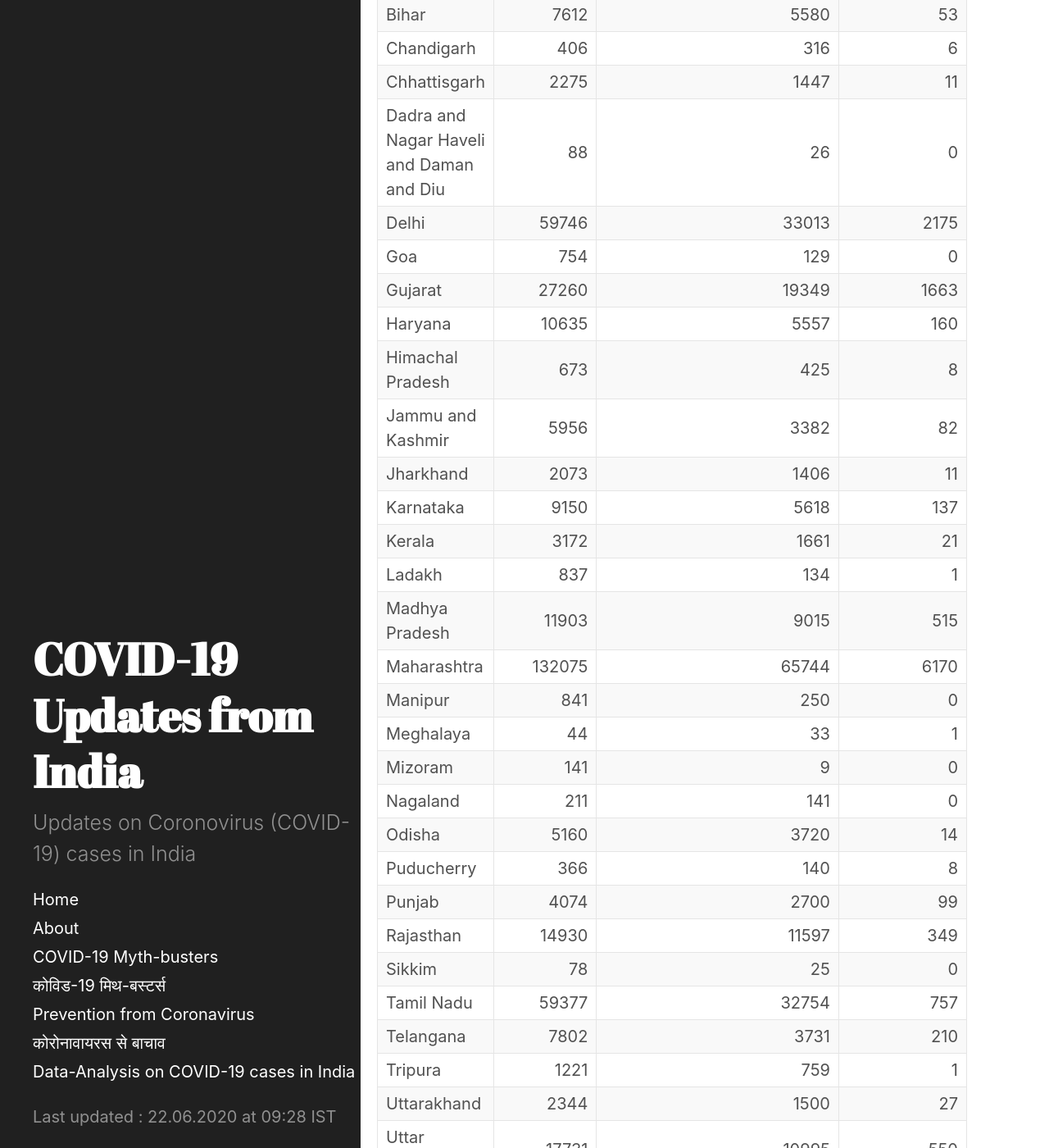
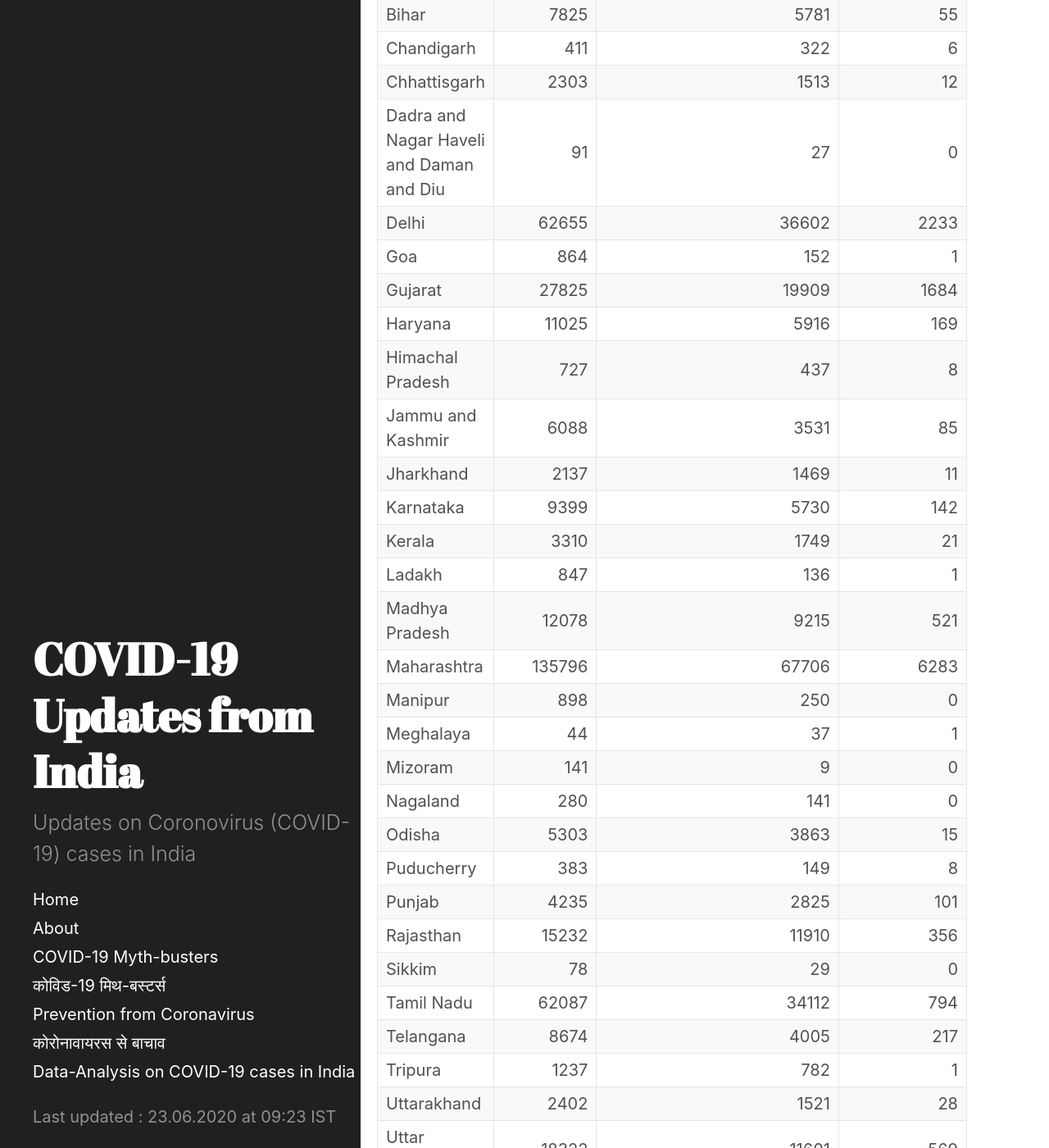
Before and after one commit to bhooraj/covid19updates-india, a Jekyll site: the page built from _posts/2020-06-23-home.md, in a window 1280 px wide and 1400 px high, scrolled down 990 px. Shown: the whole window at 82% size. Built offline with Jekyll 4.4.1, drawn with Linux system fonts in a browser that asks for light colours; some of the changed text lies outside the part shown.

Commit message:
23rdJune Update

```diff
--- a/_data/last_updated.yml
+++ b/_data/last_updated.yml
@@ -1 +1 @@
-- updated_on : 22.06.2020 at 09:28 IST
+- updated_on : 23.06.2020 at 09:23 IST
--- /dev/null
+++ b/_includes/table-20200623-0923.md
@@ -0,0 +1,38 @@
+| Name of State / UT                       |   Total Confirmed cases |   Cured/Discharged/Migrated |   Deaths ( more than 70% cases due to comorbidities ) |
+|:-----------------------------------------|------------------------:|----------------------------:|------------------------------------------------------:|
+| Andaman and Nicobar Islands              |                      48 |                          37 |                                                     0 |
+| Andhra Pradesh                           |                    9372 |                        4495 |                                                   111 |
+| Arunachal Pradesh                        |                     139 |                          21 |                                                     0 |
+| Assam                                    |                    5586 |                        3521 |                                                     9 |
+| Bihar                                    |                    7825 |                        5781 |                                                    55 |
+| Chandigarh                               |                     411 |                         322 |                                                     6 |
+| Chhattisgarh                             |                    2303 |                        1513 |                                                    12 |
+| Dadra and Nagar Haveli and Daman and Diu |                      91 |                          27 |                                                     0 |
+| Delhi                                    |                   62655 |                       36602 |                                                  2233 |
+| Goa                                      |                     864 |                         152 |                                                     1 |
+| Gujarat                                  |                   27825 |                       19909 |                                                  1684 |
+| Haryana                                  |                   11025 |                        5916 |                                                   169 |
+| Himachal Pradesh                         |                     727 |                         437 |                                                     8 |
+| Jammu and Kashmir                        |                    6088 |                        3531 |                                                    85 |
+| Jharkhand                                |                    2137 |                        1469 |                                                    11 |
+| Karnataka                                |                    9399 |                        5730 |                                                   142 |
+| Kerala                                   |                    3310 |                        1749 |                                                    21 |
+| Ladakh                                   |                     847 |                         136 |                                                     1 |
+| Madhya Pradesh                           |                   12078 |                        9215 |                                                   521 |
+| Maharashtra                              |                  135796 |                       67706 |                                                  6283 |
+| Manipur                                  |                     898 |                         250 |                                                     0 |
+| Meghalaya                                |                      44 |                          37 |                                                     1 |
+| Mizoram                                  |                     141 |                           9 |                                                     0 |
+| Nagaland                                 |                     280 |                         141 |                                                     0 |
+| Odisha                                   |                    5303 |                        3863 |                                                    15 |
+| Puducherry                               |                     383 |                         149 |                                                     8 |
+| Punjab                                   |                    4235 |                        2825 |                                                   101 |
+| Rajasthan                                |                   15232 |                       11910 |                                                   356 |
+| Sikkim                                   |                      78 |                          29 |                                                     0 |
+| Tamil Nadu                               |                   62087 |                       34112 |                                                   794 |
+| Telangana                                |                    8674 |                        4005 |                                                   217 |
+| Tripura                                  |                    1237 |                         782 |                                                     1 |
+| Uttarakhand                              |                    2402 |                        1521 |                                                    28 |
+| Uttar Pradesh                            |                   18322 |                       11601 |                                                   569 |
+| West Bengal                              |                   14358 |                        8687 |                                                   569 |
+| Cases being reassigned to states         |                    8015 |                           0 |                                                     0 |
--- a/_posts/2020-06-22-home.md
+++ b/_posts/2020-06-23-home.md
@@ -4,7 +4,7 @@
 last_update: true
 ---
 
-#### COVID-19 Cases in India (as on  22 June 2020, 08:00 IST ( IST)
+#### COVID-19 Cases in India (as on  23 June 2020, 08:00 IST)
 <div class="alert alert-primary" role="alert">
 <p id = "totalcases" style="font-size: 1.2rem; font-weight: bold;"></p>
 <p id = "totalrecovered" style="font-size: 1.2rem; font-weight: bold;"></p>
@@ -22,7 +22,7 @@
 
 <div class="datatable-begin"></div>
 
-{% include table-20200622-0928.md %}
+{% include table-20200623-0923.md %}
 
 <div class="datatable-end"></div>
 <br>
--- a/stats-and-charts.md
+++ b/stats-and-charts.md
@@ -2,5 +2,5 @@
 layout: page
 title: Data-Analysis on COVID-19 cases in India
 ---
-#### Charts/Graphs on this page last updated on 22.06.2020 at 09:31 AM
-{% include charts-20200622-0931.html %}
+#### Charts/Graphs on this page last updated on 23.06.2020 at 09:26 AM
+{% include charts-20200623-0926.html %}
```
Also changed, not shown: _includes/charts-20200623-0926.html (added, +193 -0 lines), _posts/2020-06-13-Updates.md (renamed from _posts/2020-06-12-Updates.md, +4 -0 lines), _posts/2020-06-23-Latest-updates.md (renamed from _posts/2020-06-22-Latest-updates.md, +4 -5 lines).
